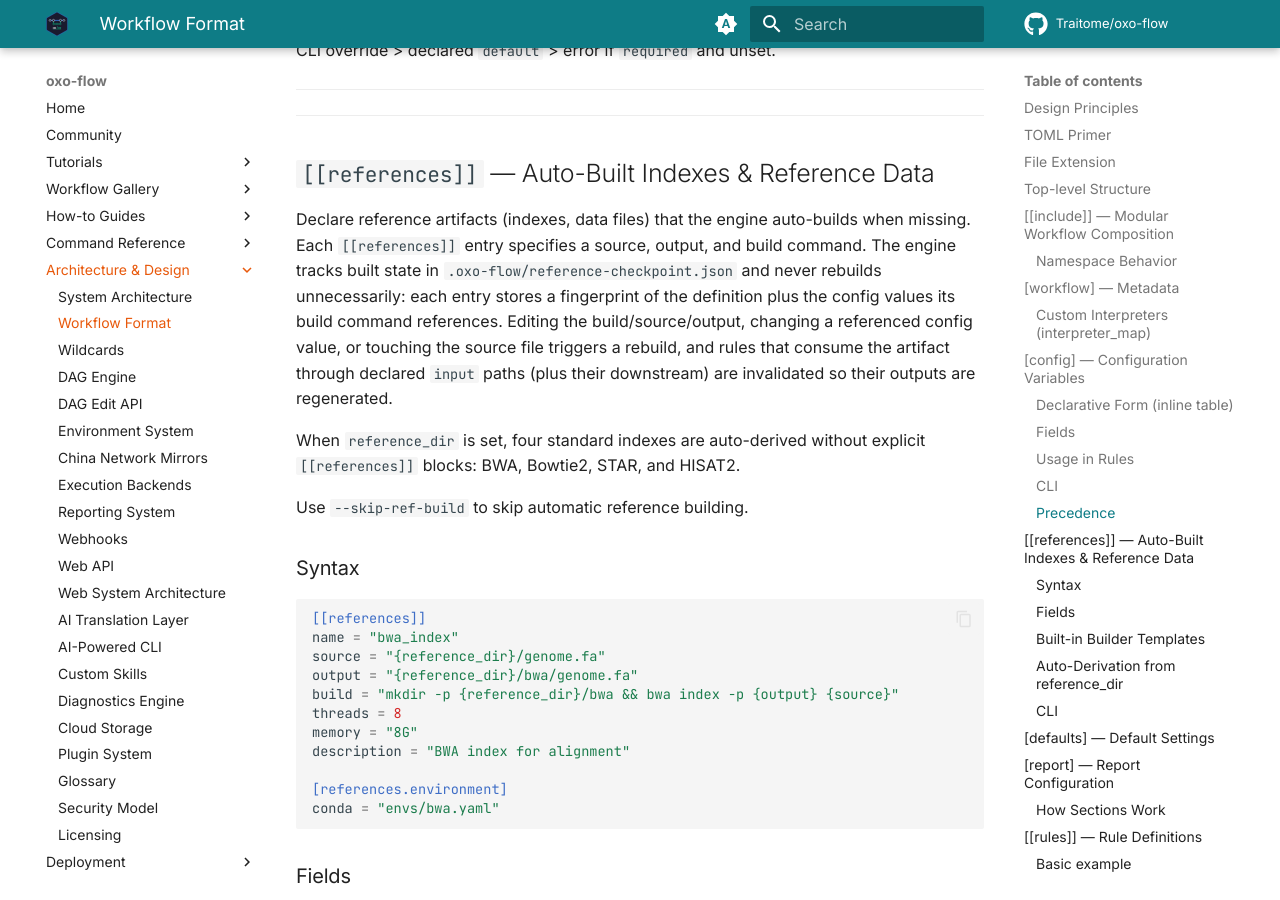
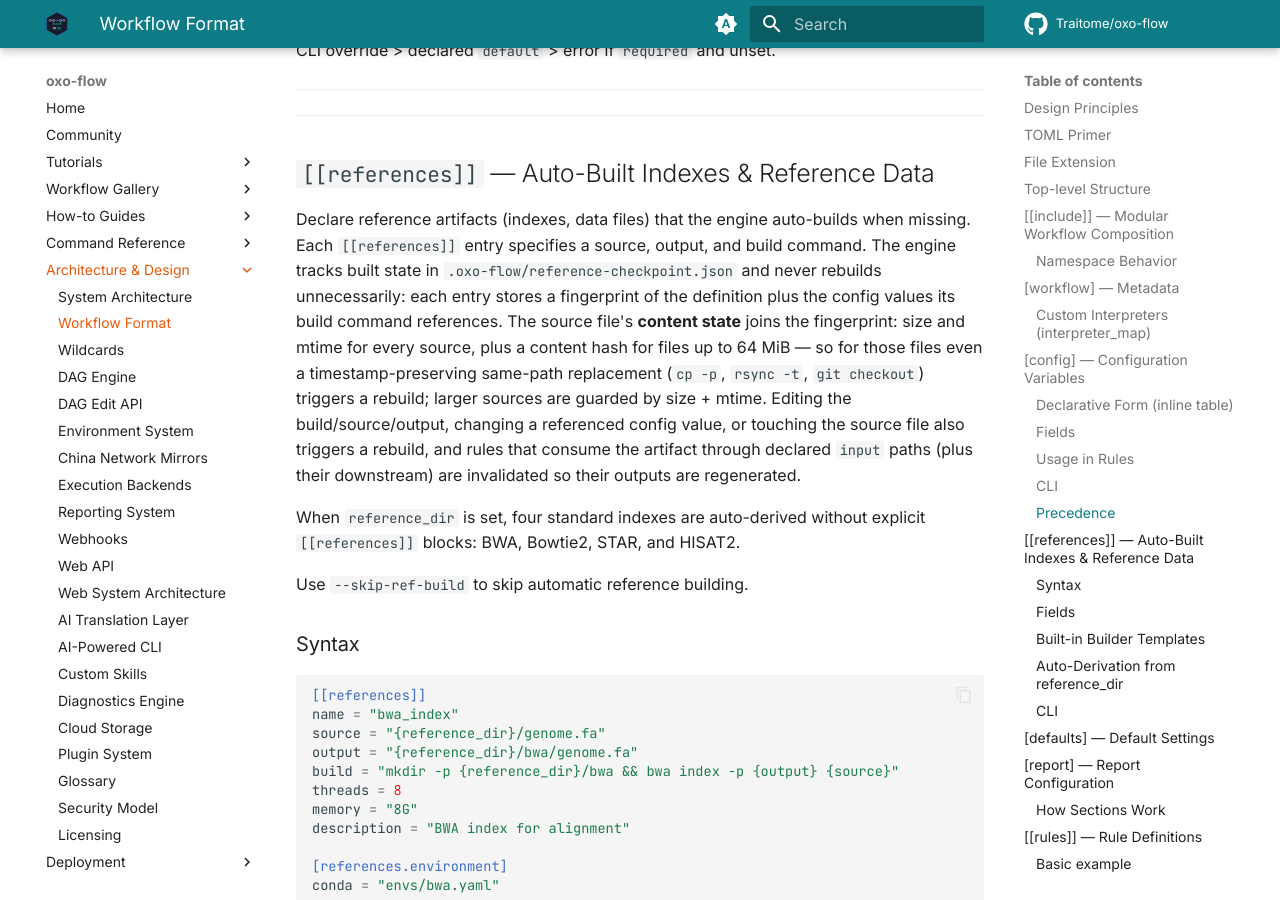
Before and after one commit to Traitome/oxo-flow, an MkDocs documentation site: the page built from docs/guide/src/reference/workflow-format.md, in a window 1280 px wide and 900 px high, scrolled down 6632 px. Built offline with MkDocs 1.6.1 and Material for MkDocs 9.7.7, drawn with Linux system fonts in a browser that asks for light colours; comment, search, counter and statistics services are not loaded.

Commit message:
docs: document script/hook fan-out substitution and reference content guard
Wildcards reference: fan-out triggers from input/output/shell; per-clone
values substitute into log/script/hooks; script-only wildcards never
fan out (${name} spellings included). Scatter gallery: per-instance
script invocation example. Workflow format: [[references]] fingerprint
now guards source content — size+mtime for every source, plus a content
hash up to 64 MiB (the input-manifest threshold) — with the boundary
stated precisely.

```diff
--- a/docs/guide/src/reference/workflow-format.md
+++ b/docs/guide/src/reference/workflow-format.md
@@ -275,11 +275,15 @@ Declare reference artifacts (indexes, data files) that the engine auto-builds
 when missing. Each `[[references]]` entry specifies a source, output, and build
 command. The engine tracks built state in `.oxo-flow/reference-checkpoint.json`
 and never rebuilds unnecessarily: each entry stores a fingerprint of the
-definition plus the config values its build command references. Editing the
-build/source/output, changing a referenced config value, or touching the
-source file triggers a rebuild, and rules that consume the artifact through
-declared `input` paths (plus their downstream) are invalidated so their
-outputs are regenerated.
+definition plus the config values its build command references. The source
+file's **content state** joins the fingerprint: size and mtime for every
+source, plus a content hash for files up to 64 MiB — so for those files even
+a timestamp-preserving same-path replacement (`cp -p`, `rsync -t`, `git
+checkout`) triggers a rebuild; larger sources are guarded by size + mtime.
+Editing the build/source/output, changing a referenced config value, or
+touching the source file also triggers a rebuild, and rules that consume the
+artifact through declared `input` paths (plus their downstream) are
+invalidated so their outputs are regenerated.
 
 When `reference_dir` is set, four standard indexes are auto-derived without
 explicit `[[references]]` blocks: BWA, Bowtie2, STAR, and HISAT2.
```
Also changed, not shown: docs/guide/src/gallery/scatter-gather.md (+1 -1 lines), docs/guide/src/reference/wildcards.md (+4 -2 lines).
